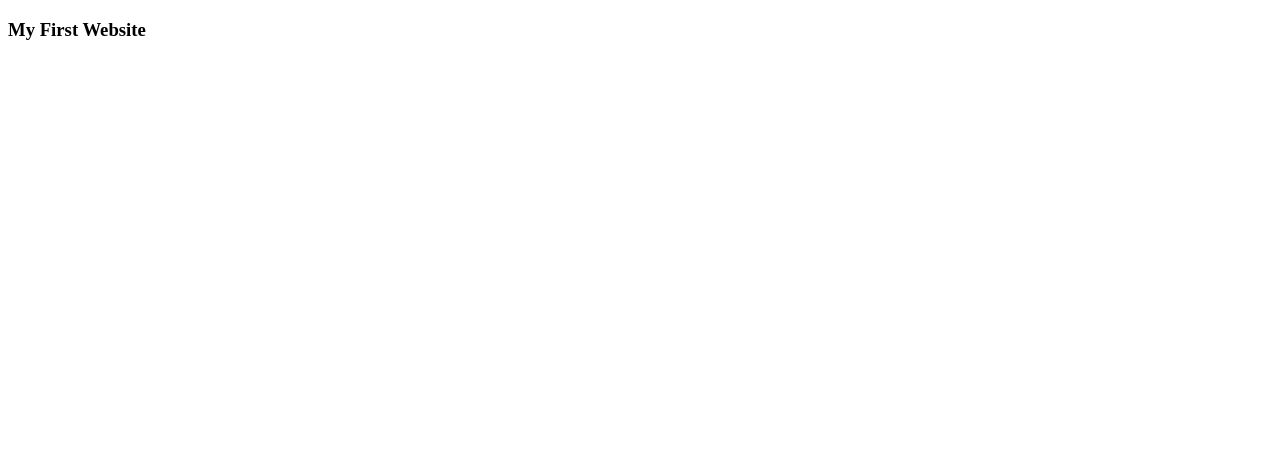
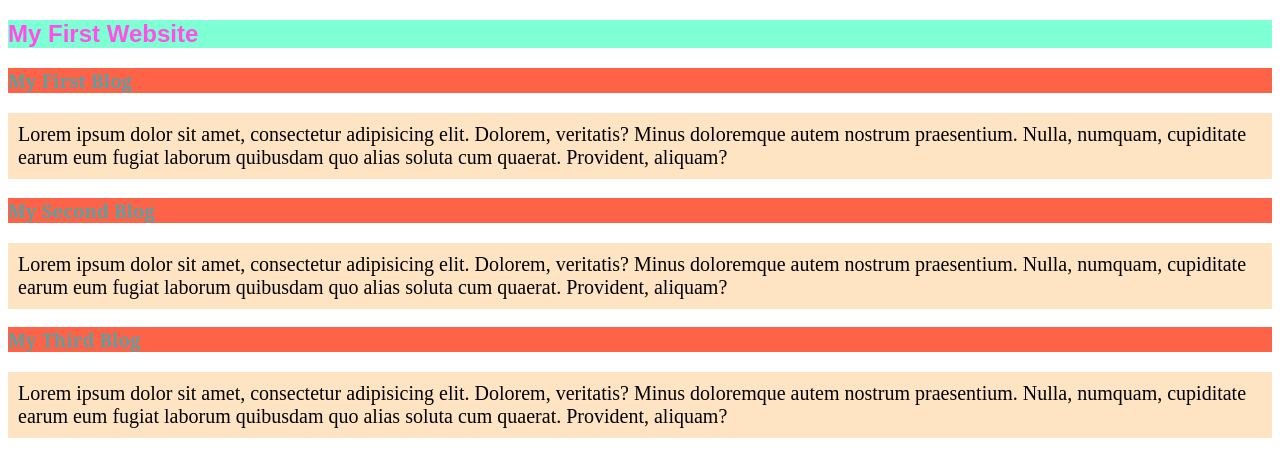
Before and after one commit to munna454/my-second-github-repo, a plain HTML site: page index2.html in a window 1280 px wide. Drawn offline with Linux system fonts and the light colour scheme.

Commit message:
my first website

```diff
--- /dev/null
+++ b/index2.css
@@ -0,0 +1,16 @@
+p{
+    background-color: bisque;
+    font-size: 20px;
+    margin-bottom: 10px;
+    padding: 10px;
+}
+h2{
+    color: rgb(255, 80, 229);
+    background-color: aquamarine;
+    font-family: sans-serif;
+}
+h3{
+    color: cadetblue;
+    background-color: tomato;
+    font-family: Cambria, Cochin, Georgia, Times, 'Times New Roman', serif;
+}
--- a/index2.html
+++ b/index2.html
@@ -4,10 +4,23 @@
     <meta charset="UTF-8">
     <meta name="viewport" content="width=device-width, initial-scale=1.0">
     <title>My Second Github Repo</title>
+    <link rel="stylesheet" href="index2.css">
 </head>
 <body>
     <header>
-        <h3>My First Website</h3>
+        <h2>My First Website</h2>
     </header>
+    <div>
+        <h3>My First Blog</h3>
+        <p>Lorem ipsum dolor sit amet, consectetur adipisicing elit. Dolorem, veritatis? Minus doloremque autem nostrum praesentium. Nulla, numquam, cupiditate earum eum fugiat laborum quibusdam quo alias soluta cum quaerat. Provident, aliquam?</p>
+    </div>
+    <div>
+        <h3>My Second Blog</h3>
+        <p>Lorem ipsum dolor sit amet, consectetur adipisicing elit. Dolorem, veritatis? Minus doloremque autem nostrum praesentium. Nulla, numquam, cupiditate earum eum fugiat laborum quibusdam quo alias soluta cum quaerat. Provident, aliquam?</p>
+    </div>
+    <div>
+        <h3>My Third Blog</h3>
+        <p>Lorem ipsum dolor sit amet, consectetur adipisicing elit. Dolorem, veritatis? Minus doloremque autem nostrum praesentium. Nulla, numquam, cupiditate earum eum fugiat laborum quibusdam quo alias soluta cum quaerat. Provident, aliquam?</p>
+    </div>
 </body>
 </html>
```
